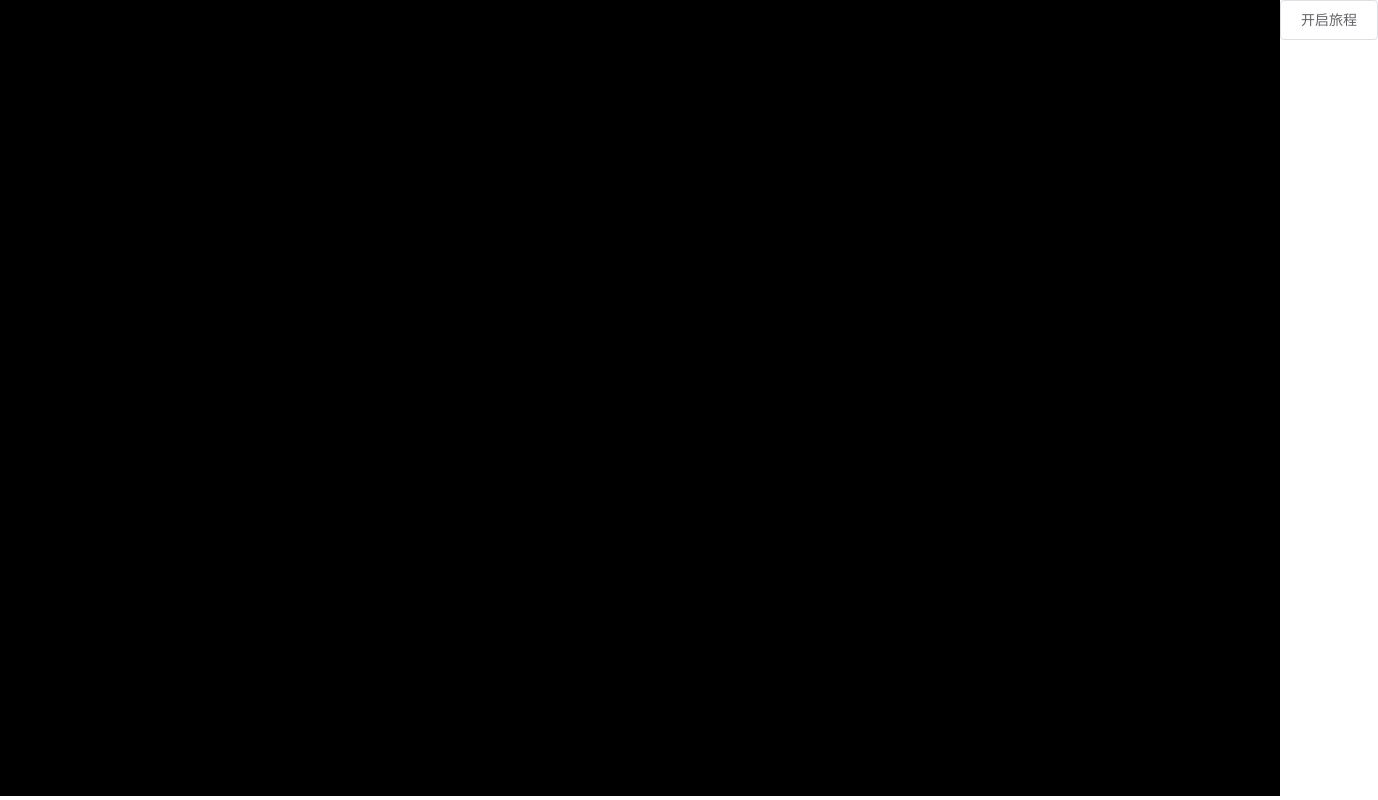
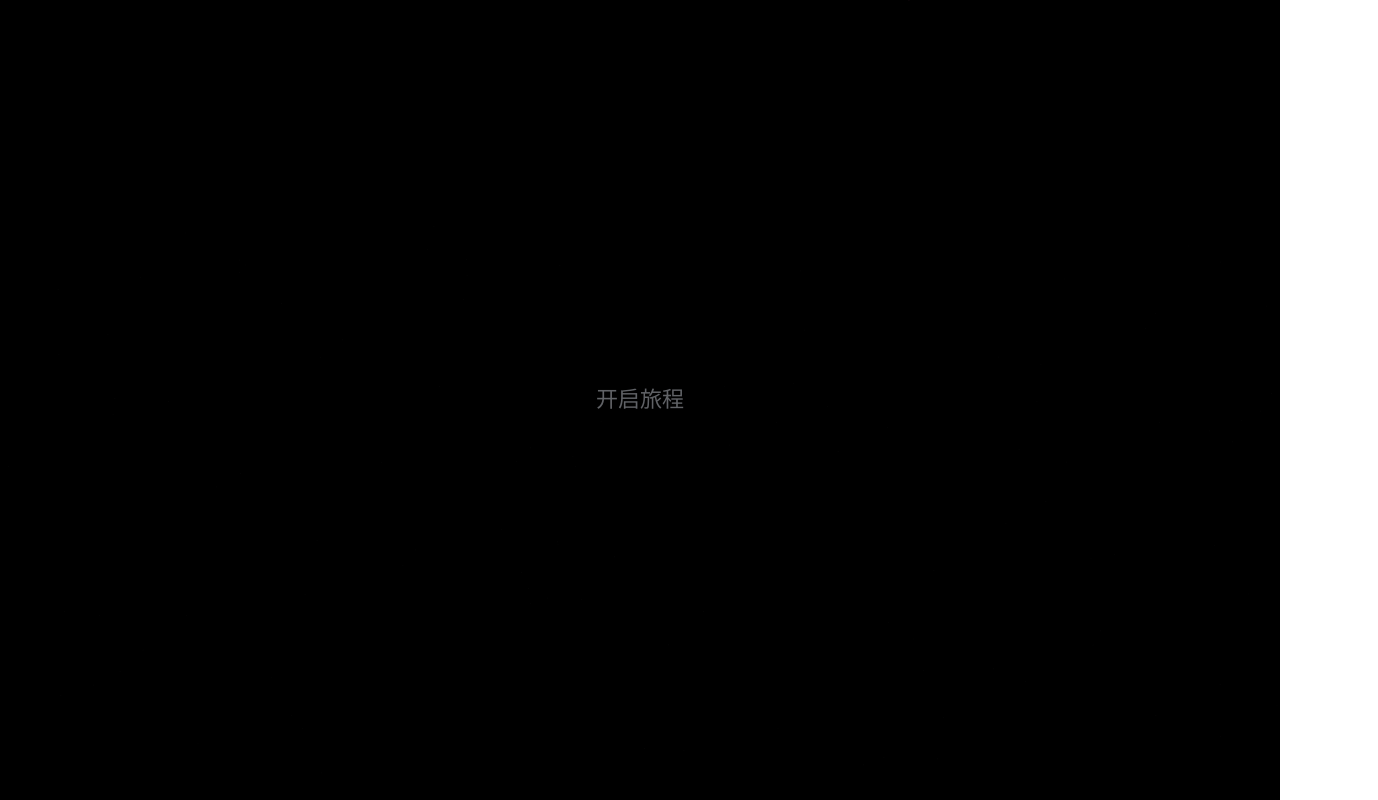
Before and after one commit to LinXiNotDream/my-project, a Vue app: page / in a window 1280 px wide. Shown: the whole page, 1378 px wide, since content can reach past the window. Built offline with nearby package versions, Linux system fonts and the light colour scheme.

Commit message:
Update index.vue

```diff
--- a/src/pages/persional/index.vue
+++ b/src/pages/persional/index.vue
@@ -20,11 +20,17 @@
 
 <style scoped>
 .my-canvas {
-  height: calc(100vh - 4px);
   width: 100%;
+  height: calc(100vh);
+  display: block;
 }
-
 .enter {
   position: absolute;
+  top: 50%;
+  left: 50%;
+  transform: translate(-50%, -50%);
+  font-size: 22px;
+  background: transparent;
+  border: 0;
 }
 </style>
```
